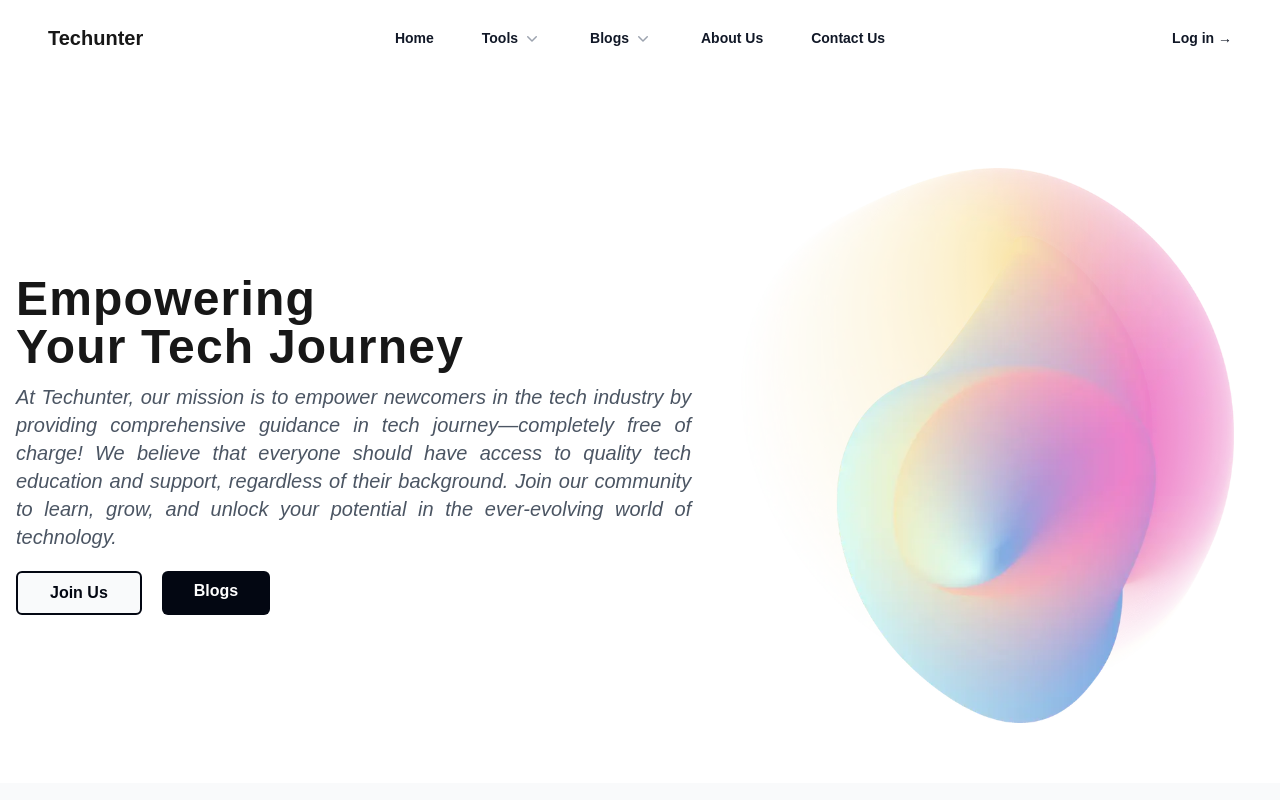
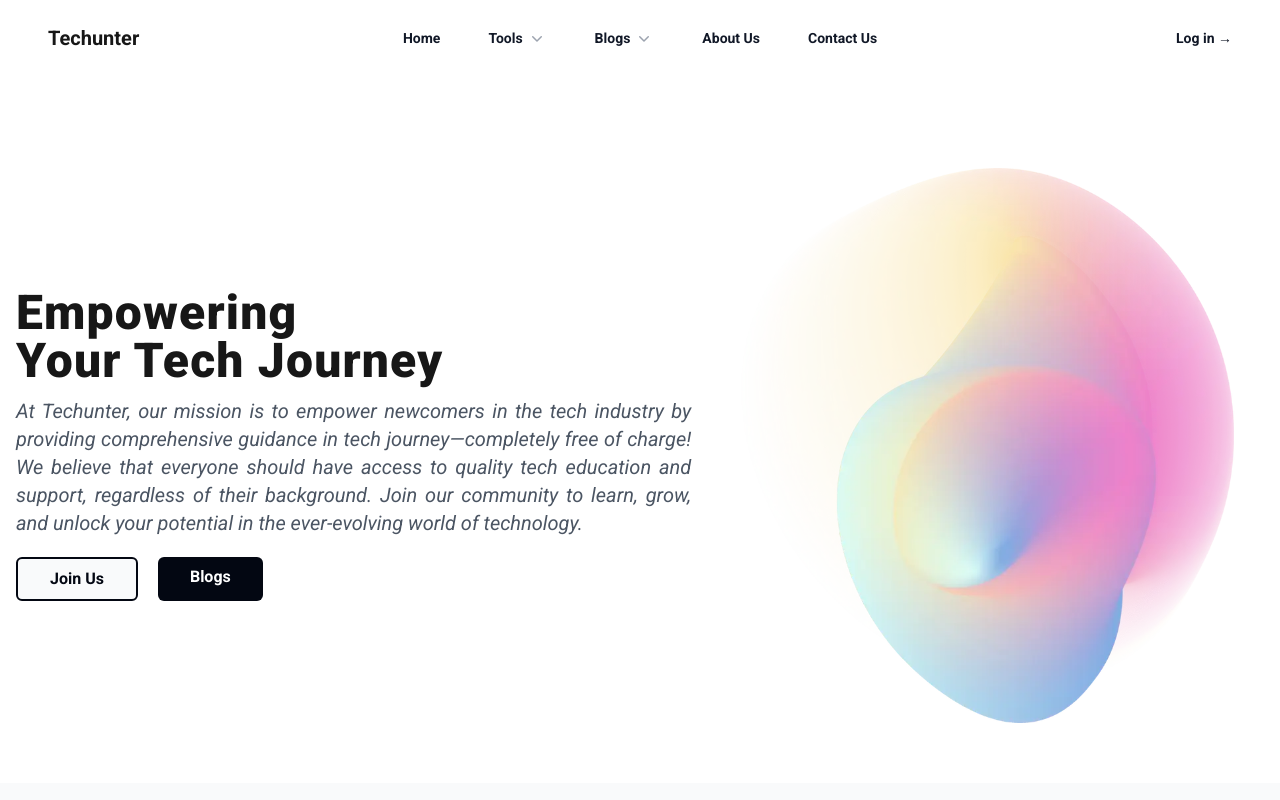
Before and after one commit to techunterhub/techunter, a Next.js app: page / in a window 1280 px wide. Shown: the top 800 px of the page. Built offline with nearby package versions, Linux system fonts and the light colour scheme.

Commit message:
build: stage-build prod-build

```diff
--- a/app/globals.css
+++ b/app/globals.css
@@ -1,3 +1,4 @@
+@import url('https://fonts.googleapis.com/css2?family=Roboto:ital,wght@0,100;0,300;0,400;0,500;0,700;0,900;1,100;1,300;1,400;1,500;1,700;1,900&display=swap');
 @tailwind base;
 @tailwind components;
 @tailwind utilities;
@@ -11,10 +12,13 @@
   color: whitesmoke;
 }
 
+*{
+  font-family: "Roboto", sans-serif;
+}
+
 body {
   color: var(--foreground);
   background: var(--background);
-  font-family: Arial, Helvetica, sans-serif;
 }
 
 @layer utilities {
--- a/app/layout.tsx
+++ b/app/layout.tsx
@@ -18,7 +18,7 @@ export default function RootLayout({
   return (
     <html lang="en">
       <body
-        className={` antialiased`}
+        className={`antialiased`}
       >
         <Providers>
         <Navbar />
--- a/package.json
+++ b/package.json
@@ -1,6 +1,6 @@
 {
   "name": "techunter",
-  "version": "0.1.26",
+  "version": "0.1.27",
   "private": true,
   "scripts": {
     "dev": "next dev",
--- a/tailwind.config.ts
+++ b/tailwind.config.ts
@@ -12,6 +12,9 @@ const config: Config = {
         background: "var(--background)",
         foreground: "var(--foreground)",
       },
+      fontFamily: {
+        roboto: "Roboto, sans-serif",
+      },
     },
   },
   plugins: [],
```
